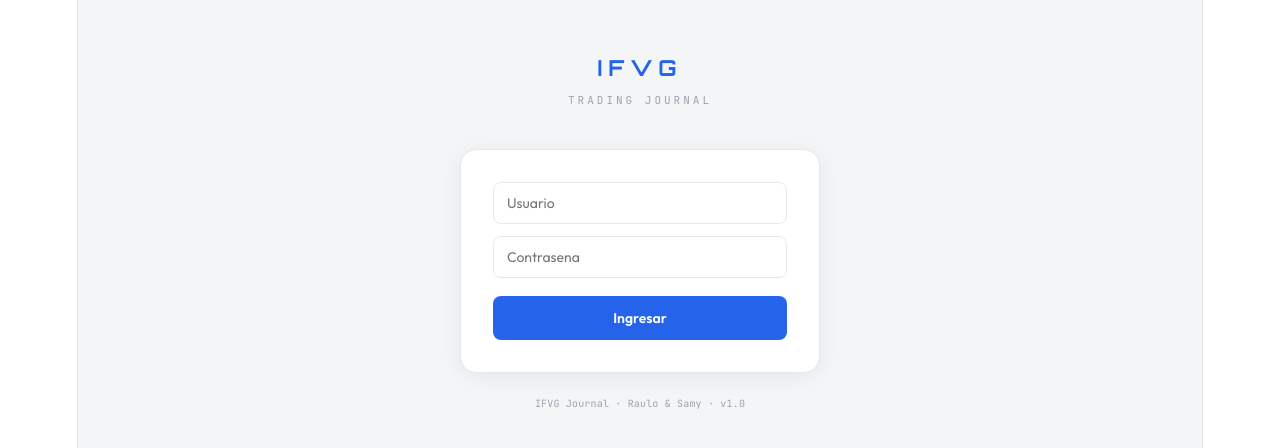
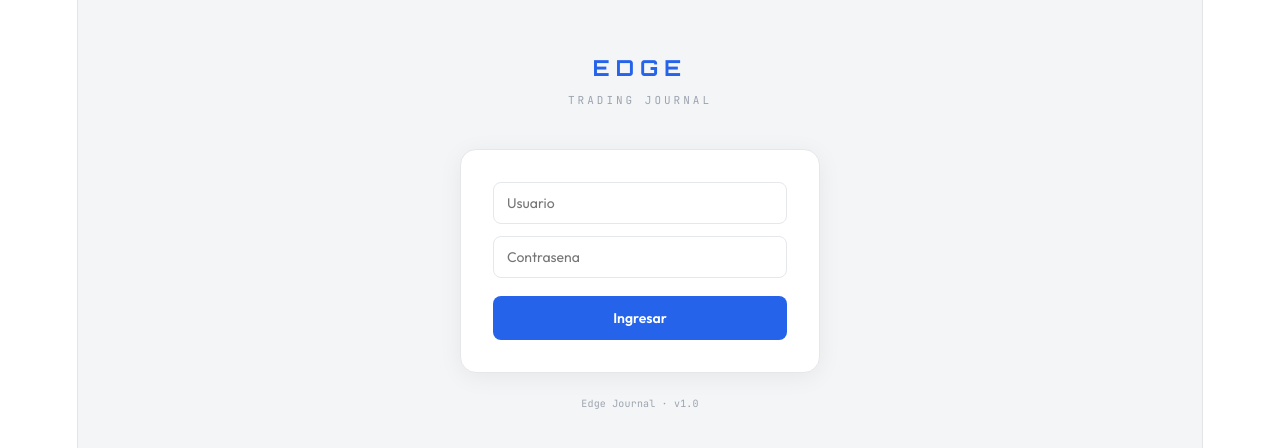
Before and after one commit to vandeerwestoissen/ifvg-journal, a React (Vite) app: page / in a window 1280 px wide. Shown: the part 164-612 px from the top of the page. Built offline with nearby package versions, Linux system fonts and the light colour scheme.

Commit message:
rename to edge  journal

```diff
--- a/src/App.jsx
+++ b/src/App.jsx
@@ -66,14 +66,14 @@ export default function App() {
     link.href = 'https://fonts.googleapis.com/css2?family=Orbitron:wght@700&family=JetBrains+Mono:wght@400;600&family=Outfit:wght@300;400;500;600;700&display=swap'
     link.rel = 'stylesheet'
     document.head.appendChild(link)
-    const t = storage.get('ifvg_trades')
-    const u = storage.get('ifvg_user')
+    const t = storage.get('edge_trades')
+    const u = storage.get('edge_user')
     if (t) setTrades(t)
     if (u) { setUser(u); setPage(PAGES.DASHBOARD) }
   }, [])
 
-  const saveTrades = (t) => { setTrades(t); storage.set('ifvg_trades', t) }
-  const handleLogin = (u) => { setUser(u); storage.set('ifvg_user', u); setPage(PAGES.DASHBOARD) }
+  const saveTrades = (t) => { setTrades(t); storage.set('edge_trades', t) }
+  const handleLogin = (u) => { setUser(u); storage.set('edge_user', u); setPage(PAGES.DASHBOARD) }
   const handleAddTrade = (trade) => { saveTrades([...trades, { ...trade, id: Date.now() }]); setPage(PAGES.DASHBOARD) }
 
   if (page === PAGES.LOGIN) return <Login onLogin={handleLogin} isMobile={isMobile} />
@@ -113,7 +113,7 @@ function Login({ onLogin, isMobile }) {
   return (
     <div style={{ background: '#f4f5f7', height: '100vh', display: 'flex', alignItems: 'center', justifyContent: 'center', padding: '0 16px' }}>
       <div style={{ width: '100%', maxWidth: 360, textAlign: 'center' }}>
-        <div style={{ fontFamily: C.brand, color: C.accent, fontSize: 22, letterSpacing: 6, marginBottom: 6 }}>IFVG</div>
+        <div style={{ fontFamily: C.brand, color: C.accent, fontSize: 22, letterSpacing: 6, marginBottom: 6 }}>EDGE</div>
         <div style={{ color: C.textDim, fontSize: 11, letterSpacing: 3, marginBottom: 36, fontFamily: C.mono }}>TRADING JOURNAL</div>
         <div style={{ background: '#fff', border: `1px solid ${C.border}`, borderRadius: 16, padding: isMobile ? 24 : 32, boxShadow: '0 4px 24px rgba(0,0,0,0.06)' }}>
           <input value={username} onChange={e => setUsername(e.target.value)} placeholder="Usuario"
@@ -121,7 +121,7 @@ function Login({ onLogin, isMobile }) {
           <input type="password" placeholder="Contrasena" style={{ ...inputSt, marginTop: 12 }} onKeyDown={e => e.key === 'Enter' && submit()} />
           <button onClick={submit} style={{ ...btnP, width: '100%', marginTop: 18, padding: '13px' }}>Ingresar</button>
         </div>
-        <div style={{ color: C.textDim, fontSize: 10, marginTop: 18, fontFamily: C.mono }}>IFVG Journal · Raulo & Samy · v1.0</div>
+        <div style={{ color: C.textDim, fontSize: 10, marginTop: 18, fontFamily: C.mono }}>Edge Journal · v1.0</div>
       </div>
     </div>
   )
@@ -131,7 +131,7 @@ function Sidebar({ page, setPage, user }) {
   return (
     <div style={{ width: 200, background: C.bgSidebar, display: 'flex', flexDirection: 'column', padding: '24px 0', flexShrink: 0 }}>
       <div style={{ padding: '0 20px 24px', borderBottom: '1px solid rgba(255,255,255,0.06)' }}>
-        <div style={{ fontFamily: C.brand, color: '#fff', fontSize: 14, letterSpacing: 4 }}>IFVG</div>
+        <div style={{ fontFamily: C.brand, color: '#fff', fontSize: 14, letterSpacing: 4 }}>EDGE</div>
         <div style={{ color: 'rgba(255,255,255,0.3)', fontSize: 9, letterSpacing: 2, marginTop: 3, fontFamily: C.mono }}>TRADING JOURNAL</div>
       </div>
       <div style={{ flex: 1, padding: '16px 12px', display: 'flex', flexDirection: 'column', gap: 4 }}>
@@ -231,7 +231,7 @@ function Dashboard({ trades, setPage, isMobile }) {
         ))}
       </div>
 
-      <div style={{ display: 'grid', gridTemplateColumns: isMobile ? '1fr' : '1fr 280px', gap: isMobile ? 14 : 14 }}>
+      <div style={{ display: 'grid', gridTemplateColumns: isMobile ? '1fr' : '1fr 280px', gap: 14 }}>
         <div style={{ background: C.bgCard, border: `1px solid ${C.border}`, borderRadius: 12, padding: isMobile ? '16px' : '20px 22px', boxShadow: '0 1px 4px rgba(0,0,0,0.04)' }}>
           <div style={{ fontSize: 13, fontWeight: 600, marginBottom: 14, color: C.text }}>Calendario de Performance</div>
           <div style={{ display: 'grid', gridTemplateColumns: 'repeat(7,1fr)', gap: isMobile ? 3 : 4 }}>
@@ -407,12 +407,12 @@ function MentorIA({ trades, isMobile }) {
       const res = await fetch('https://api.anthropic.com/v1/messages', {
         method: 'POST', headers: { 'Content-Type': 'application/json' },
         body: JSON.stringify({ model: 'claude-sonnet-4-20250514', max_tokens: 1000,
-          system: `Mentor de trading IFVG/ICT. Espanol argentino, directo. ${ctx}`,
+          system: `Eres el Mentor IA de Edge Journal. Trading ICT/Smart Money. Español argentino, directo y preciso. ${ctx}`,
           messages: msgs.concat({ role: 'user', text: txt }).slice(-12).map(m => ({ role: m.role === 'user' ? 'user' : 'assistant', content: m.text })) })
       })
       const data = await res.json()
       setMsgs(m => [...m, { role: 'assistant', text: data.content?.[0]?.text || 'Error.' }])
-    } catch { setMsgs(m => [...m, { role: 'assistant', text: 'El Mentor IA funciona completamente cuando subamos a Vercel.' }]) }
+    } catch { setMsgs(m => [...m, { role: 'assistant', text: 'Conectando con el servidor...' }]) }
     setLoading(false)
   }
 
```
